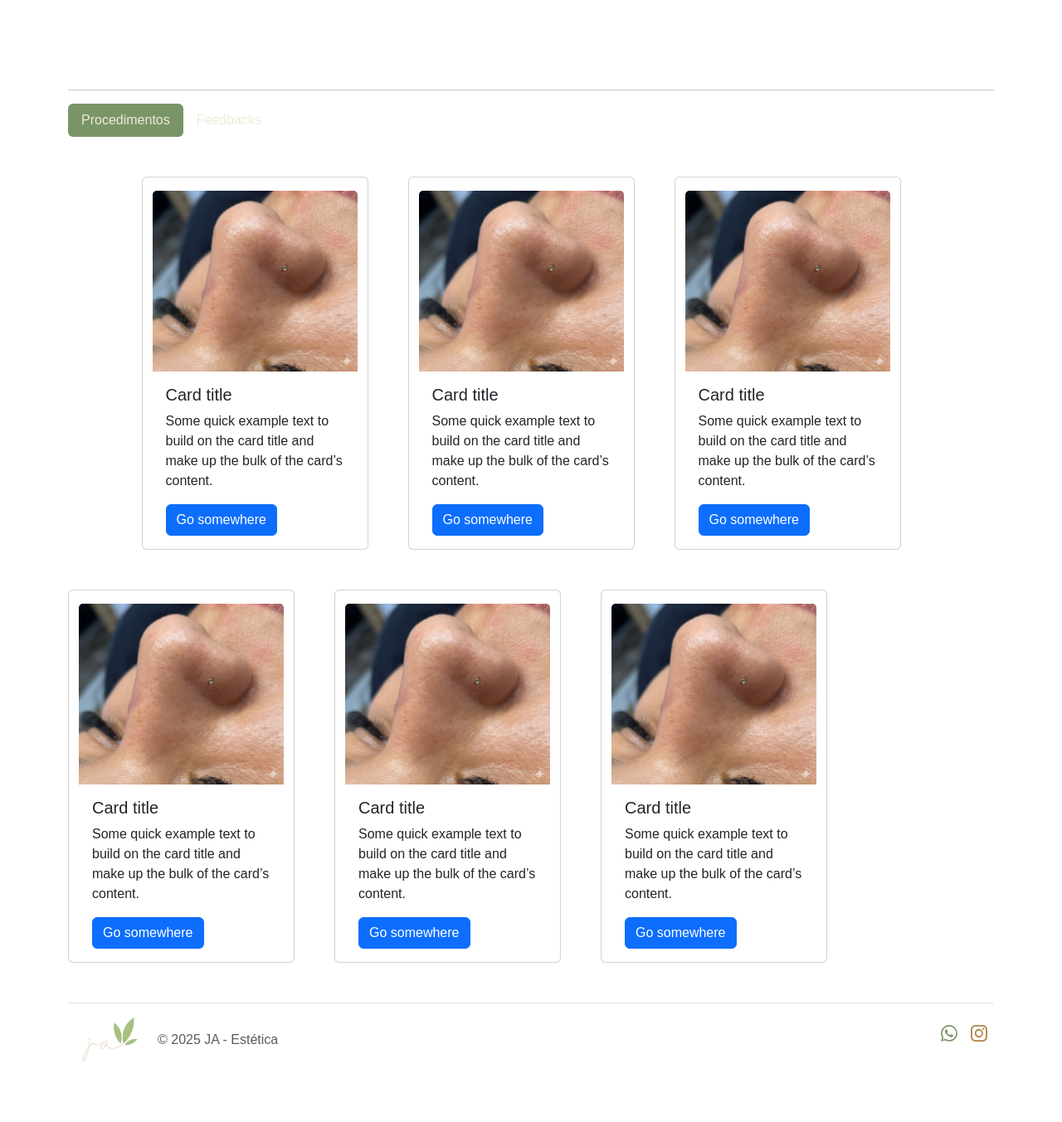
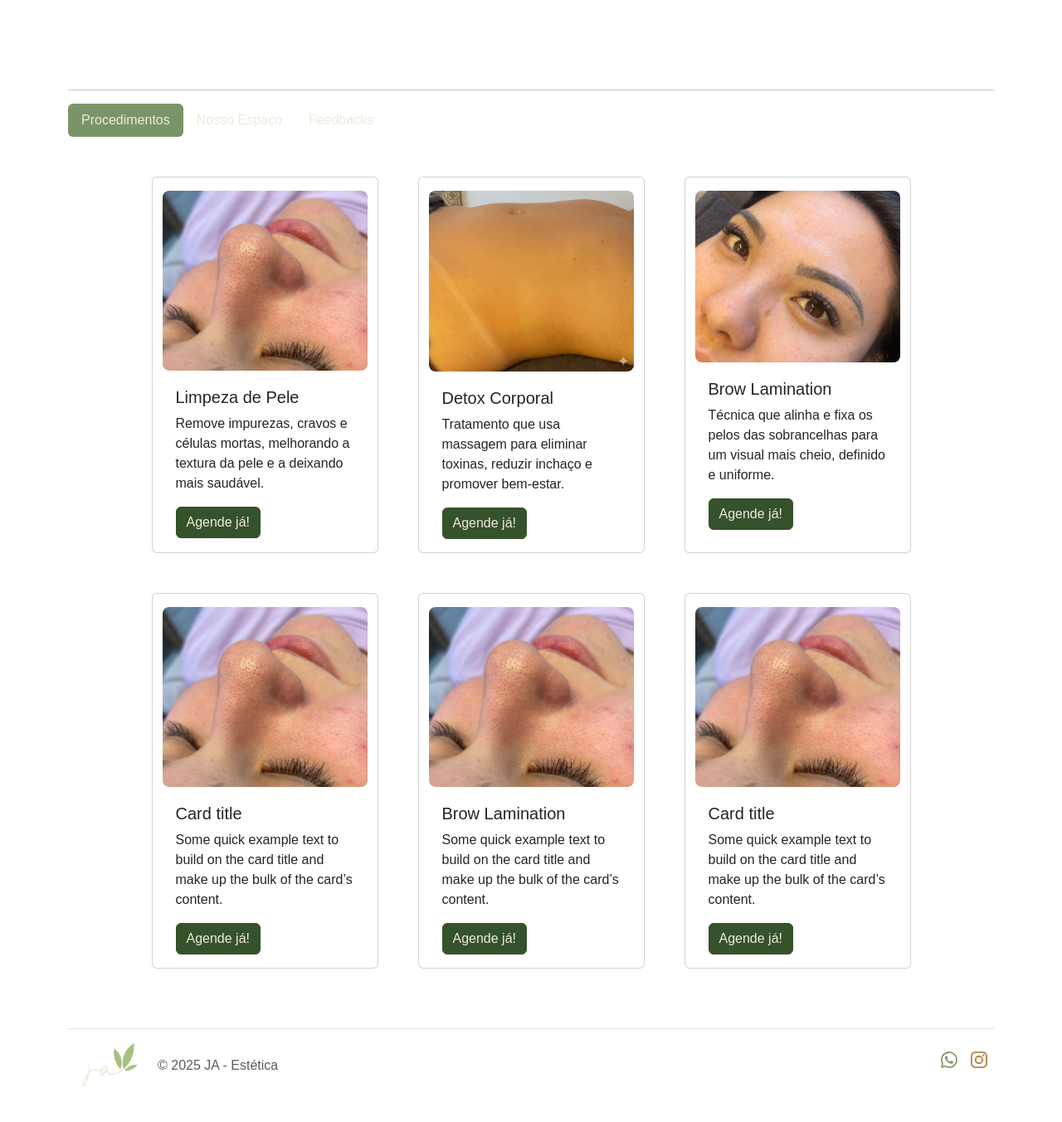
Before and after one commit to thiagofalima/ja-estetica, a Flask app: page / in a window 1280 px wide. Shown: the part 557-1910 px from the top of the page at 83% size. Before the commit the page ends 1837 px from the top, so only its background shows below. Run offline with Flask 3, Linux system fonts and the light colour scheme; some libraries are stand-ins or nearby versions.

Commit message:
feat(tabs): improve Procedimentos section and add Nosso Espaço section with Google Maps iframe.

```diff
--- a/app/static/css/style.css
+++ b/app/static/css/style.css
@@ -85,7 +85,7 @@ button.nav-link:hover {
 .card {
   box-shadow: 0 0 transparent;
   transition: box-shadow .5s,
-  transform .5s;
+    transform .5s;
 }
 
 .card:hover {
@@ -95,8 +95,6 @@ button.nav-link:hover {
 
 
 .card-photo {
-  height: 250px;
-  width: 250px;
   display: flex;
   justify-content: center;
   position: relative;
@@ -131,11 +129,16 @@ button.nav-link:hover {
   background-image: url('../images/detox-hover.jpg');
 }
 
+.brow.card-photo::before {
+  background-image: url('../images/brow-hover.jpg');
+}
+
 /* Estilo da imagem original dentro do card */
 .procedure_photo {
   max-width: 100%;
   max-height: 100%;
-  z-index: 1; /* Garante que a imagem original fique acima do pseudo-elemento */
+  z-index: 1;
+  /* Garante que a imagem original fique acima do pseudo-elemento */
   transition: opacity 0.5s ease-in-out;
 }
 
@@ -154,3 +157,8 @@ small {
     display: block;
   }
 }
+
+/* Nosso espaço styling */
+iframe {
+  max-width: 100%;
+}
--- a/app/templates/home.html
+++ b/app/templates/home.html
@@ -1,21 +1,18 @@
-{% from 'macros/hero.html' import hero  %}
-{% from 'macros/tabs-2.html' import tabs  %}
+{% from 'macros/hero.html' import hero %}
+{% from 'macros/tabs-2.html' import tabs %}
 
 {% extends 'layout.html' %}
 
 {% block content %}
-
   <!-- Hero -->
 
   {{ hero() }}
 
   <div class="container">
-  <hr>
+    <hr />
   </div>
 
   <!-- Tabs -->
 
   {{ tabs() }}
-
-
 {% endblock %}
--- a/app/templates/macros/tabs-2.html
+++ b/app/templates/macros/tabs-2.html
@@ -1,99 +1,109 @@
 {% macro tabs() %}
-
   <div class="container">
     <ul class="nav nav-pills mb-3" id="pills-tab" role="tablist">
       <li class="nav-item" role="presentation">
-            <button class="nav-link active" id="pills-home-tab" data-bs-toggle="pill" data-bs-target="#pills-home"
-                type="button" role="tab" aria-controls="pills-home" aria-selected="true">Procedimentos</button>
+        <button class="nav-link active" id="pills-home-tab" data-bs-toggle="pill" data-bs-target="#pills-queridinhos" type="button" role="tab" aria-controls="pills-queridinhos" aria-selected="true">Procedimentos</button>
       </li>
       <li class="nav-item" role="presentation">
-            <button class="nav-link" id="pills-profile-tab" data-bs-toggle="pill" data-bs-target="#pills-profile"
-                type="button" role="tab" aria-controls="pills-profile" aria-selected="false">Feedbacks</button>
+        <button class="nav-link" id="pills-nosso-espaco-tab" data-bs-toggle="pill" data-bs-target="#pills-nosso-espaco" type="button" role="tab" aria-controls="pills-contact" aria-selected="false">Nosso Espaço</button>
       </li>
-
+      <li class="nav-item" role="presentation">
+        <button class="nav-link" id="pills-profile-tab" data-bs-toggle="pill" data-bs-target="#pills-feedbacks" type="button" role="tab" aria-controls="pills-feedbacks" aria-selected="false">Feedbacks</button>
+      </li>
     </ul>
     <div class="tab-content" id="pills-tabContent">
-        <div class="tab-pane fade show active" id="pills-home" role="tabpanel" aria-labelledby="pills-home-tab"
-            tabindex="0">
-
+      <div class="tab-pane fade show active" id="pills-queridinhos" role="tabpanel" aria-labelledby="pills-queridinhos-tab" tabindex="0">
         <!-- queridinhos -->
-            <section class="queridinhos mt-5" id="procedimentos">
-                <div class="row mb-5 container gap-5 d-flex justify-content-center">
-                    <div class="col-md-3 card pt-3">
-                        <img src="{{ url_for('static', filename='images/limpeza-default.jpg') }}" class="card-img-top" alt="...">
+        <section class="queridinhos mt-5 d-flex justify-content-center" id="procedimentos">
+          <div class="row mb-5 container d-flex justify-content-center gap-5">
+            <div class="col-xl-3 col-lg-4 col-md-6 card pt-3">
+              <div class="card-photo rounded-3 limpeza">
+                <img src="{{ url_for('static', filename='images/limpeza-default.jpg') }}" class="card-img-top" alt="..." />
+              </div>
               <div class="card-body">
-                            <h5 class="card-title">Card title</h5>
-                            <p class="card-text">Some quick example text to build on the card title and make up the bulk
-                                of the card’s content.</p>
-                            <a href="#" class="btn btn-primary">Go somewhere</a>
+                <small>Toque e segure a imagem para ver o resultado.</small>
+                <h5 class="card-title mt-1">Limpeza de Pele</h5>
+                <p class="card-text">Remove impurezas, cravos e células mortas, melhorando a textura da pele e a deixando mais saudável.</p>
+                <a href="{{ url_for('pages.appointment') }}" class="btn btn-success">Agende já!</a>
               </div>
             </div>
-                    <div class="col-md-3 card pt-3">
-                        <img src="{{ url_for('static', filename='images/limpeza-default.jpg') }}" class="card-img-top" alt="...">
+            <div class="col-xl-3 col-lg-4 col-md-6 card pt-3">
+              <div class="card-photo rounded-3 detox">
+                <img src="{{ url_for('static', filename='images/detox-default.jpg') }}" class="card-img-top" alt="..." />
+              </div>
               <div class="card-body">
-                            <h5 class="card-title">Card title</h5>
-                            <p class="card-text">Some quick example text to build on the card title and make up the bulk
-                                of the card’s content.</p>
-                            <a href="#" class="btn btn-primary">Go somewhere</a>
+                <small>Toque e segure a imagem para ver o resultado.</small>
+                <h5 class="card-title mt-1">Detox Corporal</h5>
+                <p class="card-text">Tratamento que usa massagem para eliminar toxinas, reduzir inchaço e promover bem-estar.</p>
+                <a href="{{ url_for('pages.appointment') }}" class="btn btn-success">Agende já!</a>
               </div>
             </div>
-                    <div class="col-md-3 card pt-3">
-                        <img src="{{ url_for('static', filename='images/limpeza-default.jpg') }}" class="card-img-top" alt="...">
+            <div class="col-xl-3 col-lg-4 col-md-6 card pt-3">
+              <div class="card-photo rounded-3 brow">
+                <img src="{{ url_for('static', filename='images/brow-default.jpg') }}" class="card-img-top" alt="..." />
+              </div>
               <div class="card-body">
-                            <h5 class="card-title">Card title</h5>
-                            <p class="card-text">Some quick example text to build on the card title and make up the bulk
-                                of the card’s content.</p>
-                            <a href="#" class="btn btn-primary">Go somewhere</a>
+                <small>Toque e segure a imagem para ver o resultado.</small>
+                <h5 class="card-title mt-1">Brow Lamination</h5>
+                <p class="card-text">Técnica que alinha e fixa os pelos das sobrancelhas para um visual mais cheio, definido e uniforme.</p>
+                <a href="{{ url_for('pages.appointment') }}" class="btn btn-success">Agende já!</a>
               </div>
             </div>
+            <div class="col-xl-3 col-lg-4 col-md-6 card pt-3">
+              <div class="card-photo rounded-3">
+                <img src="{{ url_for('static', filename='images/limpeza-default.jpg') }}" class="card-img-top" alt="..." />
               </div>
-                <div class="row mb-5 container gap-5">
-                    <div class="col-md-3 card pt-3">
-                        <img src="{{ url_for('static', filename='images/limpeza-default.jpg') }}" class="card-img-top" alt="...">
               <div class="card-body">
-                            <h5 class="card-title">Card title</h5>
-                            <p class="card-text">Some quick example text to build on the card title and make up the bulk
-                                of the card’s content.</p>
-                            <a href="#" class="btn btn-primary">Go somewhere</a>
+                <small>Toque e segure a imagem para ver o resultado.</small>
+                <h5 class="card-title mt-1">Card title</h5>
+                <p class="card-text">Some quick example text to build on the card title and make up the bulk of the card’s content.</p>
+                <a href="{{ url_for('pages.appointment') }}" class="btn btn-success">Agende já!</a>
               </div>
             </div>
-                    <div class="col-md-3 card pt-3">
-                        <img src="{{ url_for('static', filename='images/limpeza-default.jpg') }}" class="card-img-top" alt="...">
+            <div class="col-xl-3 col-lg-4 col-md-6 card pt-3">
+              <div class="card-photo rounded-3">
+                <img src="{{ url_for('static', filename='images/limpeza-default.jpg') }}" class="card-img-top" alt="..." />
+              </div>
               <div class="card-body">
-                            <h5 class="card-title">Card title</h5>
-                            <p class="card-text">Some quick example text to build on the card title and make up the bulk
-                                of the card’s content.</p>
-                            <a href="#" class="btn btn-primary">Go somewhere</a>
+                <small>Toque e segure a imagem para ver o resultado.</small>
+                <h5 class="card-title mt-1">Brow Lamination</h5>
+                <p class="card-text">Some quick example text to build on the card title and make up the bulk of the card’s content.</p>
+                <a href="{{ url_for('pages.appointment') }}" class="btn btn-success">Agende já!</a>
               </div>
             </div>
-                    <div class="col-md-3 card pt-3">
-                        <img src="{{ url_for('static', filename='images/limpeza-default.jpg') }}" class="card-img-top" alt="...">
+            <div class="col-xl-3 col-lg-4 col-md-6 card pt-3">
+              <div class="card-photo rounded-3">
+                <img src="{{ url_for('static', filename='images/limpeza-default.jpg') }}" class="card-img-top" alt="..." />
+              </div>
               <div class="card-body">
-                            <h5 class="card-title">Card title</h5>
-                            <p class="card-text">Some quick example text to build on the card title and make up the bulk
-                                of the card’s content.</p>
-                            <a href="#" class="btn btn-primary">Go somewhere</a>
+                <small>Toque e segure a imagem para ver o resultado.</small>
+                <h5 class="card-title mt-1">Card title</h5>
+                <p class="card-text">Some quick example text to build on the card title and make up the bulk of the card’s content.</p>
+                <a href="{{ url_for('pages.appointment') }}" class="btn btn-success">Agende já!</a>
               </div>
             </div>
           </div>
         </section>
       </div>
+      <div class="tab-pane fade" id="pills-nosso-espaco" role="tabpanel" aria-labelledby="pills-nosso-espaco-tab" tabindex="0">
+        <section class="nosso-espaco mt-5 d-flex justify-content-center" id="nosso-espaco">
+          <div class="row container">
+            <div class="col-xl-12 col-lg-12 col-md-12 card py-3">
+              <iframe src="https://www.google.com/maps/embed?pb=!1m18!1m12!1m3!1d3655.0464470367488!2d-46.5679215!3d-23.6385076!2m3!1f0!2f0!3f0!3m2!1i1024!2i768!4f13.1!3m3!1m2!1s0x94ce5cccc0d3ca77%3A0xdcd6775202faf1ed!2sR.%20Francesco%20Coppini%2C%2083%20-%20Nova%20Gerti%2C%20S%C3%A3o%20Caetano%20do%20Sul%20-%20SP%2C%2009580-000!5e0!3m2!1spt-BR!2sbr!4v1757811170184!5m2!1spt-BR!2sbr" width="1000" height="500" style="border:0;" allowfullscreen="" loading="lazy" referrerpolicy="no-referrer-when-downgrade"></iframe>
+            </div>
+          </div>
+        </section>
+      </div>
 
-        <div class="tab-pane fade" id="pills-profile" role="tabpanel" aria-labelledby="pills-profile-tab" tabindex="0">
-
+      <div class="tab-pane fade" id="pills-feedbacks" role="tabpanel" aria-labelledby="pills-feedbacks-tab" tabindex="0">
         <section class="feedbacks">
           <div class="container pt-5">
             <div class="card mb-5">
-                        <div class="card-header">
-                            Marcelle Del Mando Appolario
-                        </div>
+              <div class="card-header">Marcelle Del Mando Appolario</div>
               <div class="card-body">
                 <figure>
                   <blockquote class="blockquote">
-                                    <p>"A Jacque é uma pessoa maravilhosa e uma profissional extremamente competente,
-                                        delicada, doce.
-                                        Atualmente faço Drenagem Linfática com ela e tem sido bem eficaz contra o meu
-                                        inchaço nas pernas. Super recomendo!!!"</p>
+                    <p>"A Jacque é uma pessoa maravilhosa e uma profissional extremamente competente, delicada, doce. Atualmente faço Drenagem Linfática com ela e tem sido bem eficaz contra o meu inchaço nas pernas. Super recomendo!!!"</p>
                   </blockquote>
                   <figcaption class="blockquote-footer">
                     Marcelle Del Mando Appolario <cite title="Source Title">Feedback no Google</cite>
@@ -102,16 +112,11 @@
               </div>
             </div>
             <div class="card mb-5">
-                        <div class="card-header">
-                            Julia Rebuci
-                        </div>
+              <div class="card-header">Julia Rebuci</div>
               <div class="card-body">
                 <figure>
                   <blockquote class="blockquote">
-                                    <p>"A Jacque é uma profissional e pessoa maravilhosa! Eu saio do espaço muito mais
-                                        leve,
-                                        com a certeza de que o melhor investimento é o auto cuidado, ainda mais nas mãos
-                                        da Jacque! Indico de olhos fechado qualquer procedimento com ela!"</p>
+                    <p>"A Jacque é uma profissional e pessoa maravilhosa! Eu saio do espaço muito mais leve, com a certeza de que o melhor investimento é o auto cuidado, ainda mais nas mãos da Jacque! Indico de olhos fechado qualquer procedimento com ela!"</p>
                   </blockquote>
                   <figcaption class="blockquote-footer">
                     Julia Rebuci <cite title="Source Title">Feedback no Google</cite>
@@ -120,17 +125,11 @@
               </div>
             </div>
             <div class="card mb-5">
-                        <div class="card-header">
-                            Larissa Rosendo
-                        </div>
+              <div class="card-header">Larissa Rosendo</div>
               <div class="card-body">
                 <figure>
                   <blockquote class="blockquote">
-                                    <p>"Jacqueline é uma profissional excepcional, faço a sobrancelhas com ela e é a
-                                        melhor que eu já fiz, sem dúvidas.
-                                        Sem contar toda a atenção, produtos de qualidade, ambiente lindo organizado.
-                                        Realizar os procedimentos com a Jacque é um momento de terapia. Recomendo de
-                                        olhos fechados!"</p>
+                    <p>"Jacqueline é uma profissional excepcional, faço a sobrancelhas com ela e é a melhor que eu já fiz, sem dúvidas. Sem contar toda a atenção, produtos de qualidade, ambiente lindo organizado. Realizar os procedimentos com a Jacque é um momento de terapia. Recomendo de olhos fechados!"</p>
                   </blockquote>
                   <figcaption class="blockquote-footer">
                     Larissa Rosendo <cite title="Source Title">Feedback no Google</cite>
@@ -140,11 +139,7 @@
             </div>
           </div>
         </section>
-
       </div>
-
     </div>
-
   </div>
-
 {% endmacro %}
--- a/app/templates/macros/tabs.html
+++ b/app/templates/macros/tabs.html
@@ -17,7 +17,7 @@
             tabindex="0">
 
             <!-- queridinhos -->
-            <section class="queridinhos" id="procedimentos">
+            <section class="queridinhos d-flex" id="procedimentos">
                 <div class="container p-5">
                     <div class="row mb-5 justify-content-center gap-5">
                         <div class="card pt-2 col-md-12 col-lg-3 d-flex justify-content-center align-items-center">
```
Also changed, not shown: app/app.py (line endings or trailing spaces), app/static/images/brow-default.jpg (added), app/static/images/brow-hover.jpg (added), app/static/images/design-default.jpg (added), app/static/images/design-hover.jpg (added), app/static/images/limpeza-default.jpg, app/static/images/limpeza-hover.jpg. Lines whose indentation alone changed are shown as unchanged.
